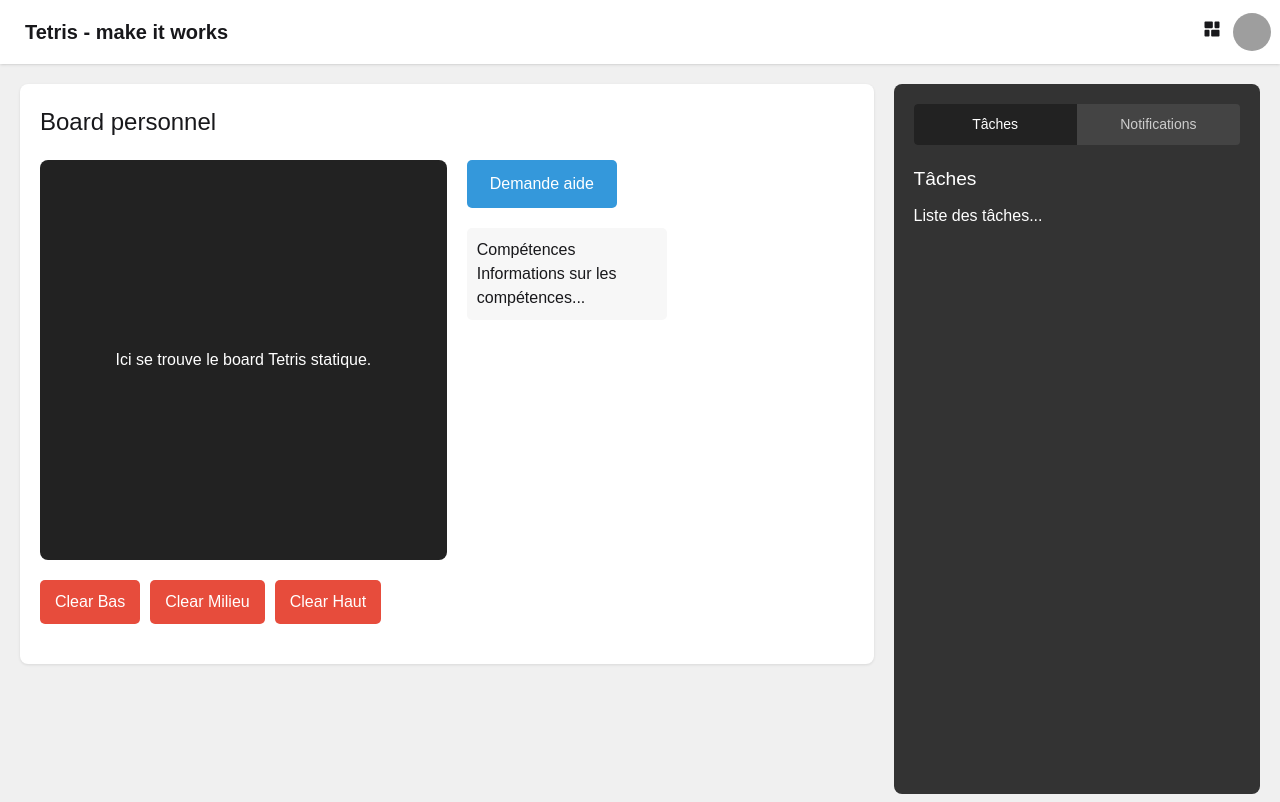
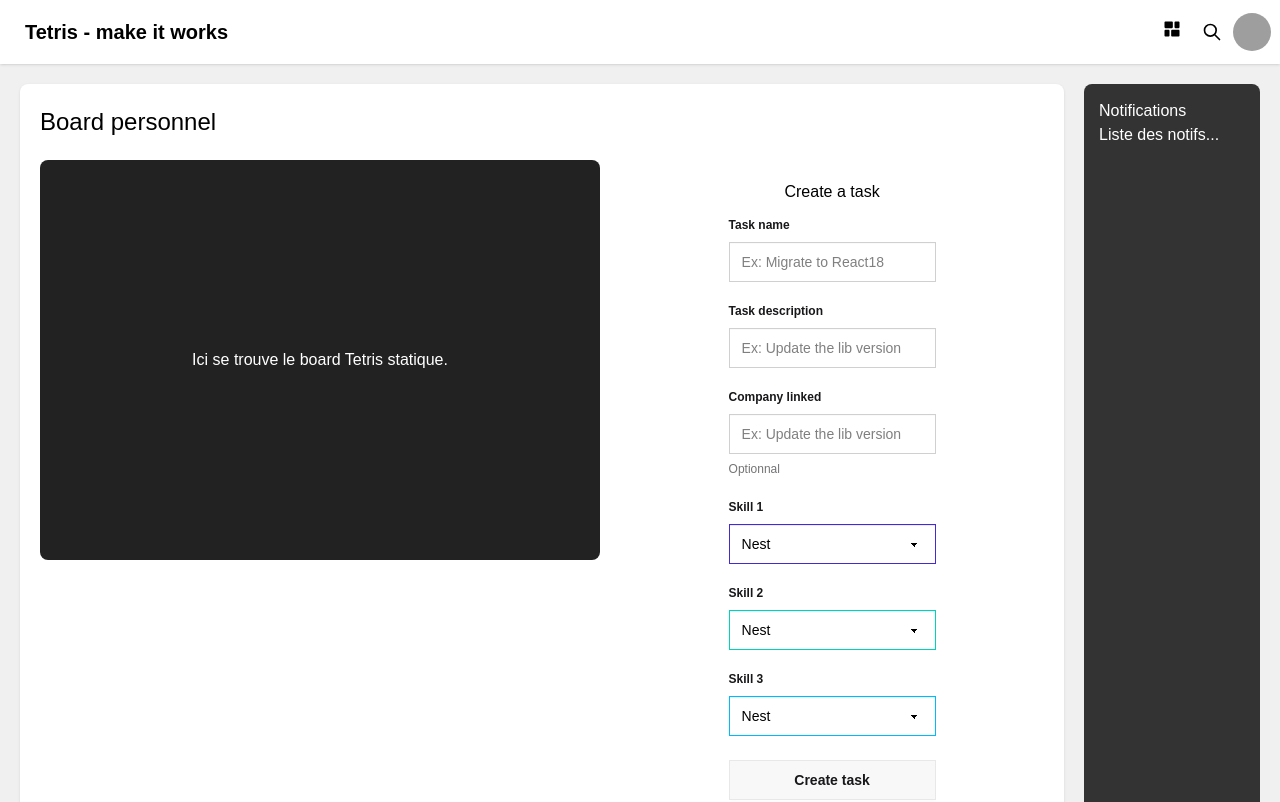
Before and after one commit to Clarence1208/Tetris-MakeItWork-FRONT, a React (Vite) app: page / in a window 1280 px wide. Shown: the top 802 px of the page. Built offline with nearby package versions, Linux system fonts and the light colour scheme; grey boxes are pictures that could not be loaded.

Commit message:
feat(add); button + modif homepage

```diff
--- a/src/App.css
+++ b/src/App.css
@@ -6,6 +6,10 @@
     padding: 0;
   height: 100vh;
   width: 100vw;
+  color: black;
+}
+body {
+  color: black;
 }
 
 a {
@@ -42,7 +46,3 @@ a {
 .card {
   padding: 2em;
 }
-
-.read-the-docs {
-  color: #888;
-}
--- a/src/Header.tsx
+++ /dev/null
@@ -1,55 +0,0 @@
-export default function Header() {
-    return (
-        <div className="navbar bg-base-100 shadow-sm">
-            <div className="flex-1">
-                <a className="btn btn-ghost text-xl">Tetris - make it works</a>
-            </div>
-            <div className="flex-none">
-                <div className="dropdown dropdown-end">
-                    <div tabIndex={0} role="button" className="btn btn-ghost btn-circle">
-                        <div className="indicator">
-                            <svg xmlns="http://www.w3.org/2000/svg" className="h-5 w-5" fill="none" viewBox="0 0 24 24"
-                                 stroke="currentColor">
-                                <path strokeLinecap="round" strokeLinejoin="round" strokeWidth="2"
-                                      d="M3 3h2l.4 2M7 13h10l4-8H5.4M7 13L5.4 5M7 13l-2.293 2.293c-.63.63-.184 1.707.707 1.707H17m0 0a2 2 0 100 4 2 2 0 000-4zm-8 2a2 2 0 11-4 0 2 2 0 014 0z"/>
-                            </svg>
-                            <span className="badge badge-sm indicator-item">8</span>
-                        </div>
-                    </div>
-                    <div
-                        tabIndex={0}
-                        className="card card-compact dropdown-content bg-base-100 z-1 mt-3 w-52 shadow">
-                        <div className="card-body">
-                            <span className="text-lg font-bold">8 Items</span>
-                            <span className="text-info">Subtotal: $999</span>
-                            <div className="card-actions">
-                                <button className="btn btn-primary btn-block">View cart</button>
-                            </div>
-                        </div>
-                    </div>
-                </div>
-                <div className="dropdown dropdown-end">
-                    <div tabIndex={0} role="button" className="btn btn-ghost btn-circle avatar">
-                        <div className="w-10 rounded-full">
-                            <img
-                                alt="Tailwind CSS Navbar component"
-                                src="https://img.daisyui.com/images/stock/photo-1534528741775-53994a69daeb.webp"/>
-                        </div>
-                    </div>
-                    <ul
-                        tabIndex={0}
-                        className="menu menu-sm dropdown-content bg-base-100 rounded-box z-1 mt-3 w-52 p-2 shadow">
-                        <li>
-                            <a className="justify-between">
-                                Profile
-                                <span className="badge">New</span>
-                            </a>
-                        </li>
-                        <li><a>Settings</a></li>
-                        <li><a>Logout</a></li>
-                    </ul>
-                </div>
-            </div>
-        </div>
-    )
-}
--- a/src/components/Header.tsx
+++ b/src/components/Header.tsx
@@ -1,4 +1,4 @@
-import {RiDashboardHorizontalFill} from "react-icons/ri";
+import { RiDashboardHorizontalFill } from "react-icons/ri";
 export default function Header() {
     return (
         <div className="navbar bg-base-100 shadow-sm">
@@ -15,12 +15,15 @@ export default function Header() {
                         </a>
                     </div>
                 </div>
+                <button className="btn btn-ghost btn-circle">
+                    <svg xmlns="http://www.w3.org/2000/svg" className="h-5 w-5" fill="none" viewBox="0 0 24 24" stroke="currentColor"> <path strokeLinecap="round" strokeLinejoin="round" strokeWidth="2" d="M21 21l-6-6m2-5a7 7 0 11-14 0 7 7 0 0114 0z" /> </svg>
+                </button>
                 <div className="dropdown dropdown-end">
                     <div tabIndex={0} role="button" className="btn btn-ghost btn-circle avatar">
                         <div className="w-10 rounded-full">
                             <img
                                 alt="Profile pic"
-                                src="https://img.daisyui.com/images/stock/photo-1534528741775-53994a69daeb.webp"/>
+                                src="https://img.daisyui.com/images/stock/photo-1534528741775-53994a69daeb.webp" />
                         </div>
                     </div>
                     <ul
--- a/src/components/blockForm/BlockForm.tsx
+++ b/src/components/blockForm/BlockForm.tsx
@@ -1,5 +1,5 @@
 import './BlockForm.css'
-import {ChangeEvent, useState} from "react";
+import {ChangeEvent, FormEvent, useState} from "react";
 import CustomError from "../CustomError.tsx";
 
 
@@ -63,7 +63,7 @@ export default function  BlockForm() {
         console.log(taskFormData);
     }
 
-    async function handleSubmitTaskForm(event){
+    async function handleSubmitTaskForm(event: FormEvent){
         event.preventDefault();
             try {
                 // Call the API to create the card
--- a/src/pages/home/Homepage.css
+++ b/src/pages/home/Homepage.css
@@ -14,93 +14,65 @@ html, body {
     min-height: 100vh;
   }
 
-  /* --- Layout principal (2 colonnes) --- */
   .main-layout {
     display: flex;
     flex: 1;
     padding: 20px;
-    gap: 20px; /* Espace entre la colonne de gauche et la colonne de droite */
+    gap: 20px;
   }
 
-  /* Colonne gauche */
+  /* Colonne gauche (90%) */
   .left-col {
-    width: 70%;
+    width: 90%;
   }
 
-  /* Board personnel */
   .board-personnel {
     background-color: #fff;
+    color: #000;
     border-radius: 8px;
     box-shadow: 0 1px 3px rgba(0,0,0,0.1);
     padding: 20px;
   }
 
-  /* Titre de section */
   .section-title {
     margin-top: 0;
     font-size: 1.5rem;
     margin-bottom: 20px;
   }
 
-  /* Row principale : Tetris (gauche) + Colonne (bouton aide + compétences) */
   .board-row {
     display: flex;
     gap: 20px;
-    margin-bottom: 20px;
-    align-items: flex-start; /* Aligne en haut */
+    align-items: flex-start;
   }
 
-  /* Board Tetris */
+  /* Tetris board à gauche */
   .tetris-board {
     background-color: #222;
     color: #fff;
-    min-height: 400px;  /* Ajuste la hauteur si besoin */
-    width: 50%;         /* Réduit la largeur */
+    min-height: 400px;
+    flex: 2;
     border-radius: 8px;
     padding: 20px;
-    text-align: center;
     display: flex;
     align-items: center;
     justify-content: center;
   }
 
-  /* Colonne verticale pour bouton aide + compétences */
-  .vertical-col {
-    display: flex;
-    flex-direction: column;
-    gap: 20px;
+  /* Formulaire à droite */
+  .block-form-container {
+    flex: 1;
+    background-color: #fff;
+    padding: 20px;
   }
 
-  /* Bouton Demande aide */
-  .btn-demande-aide {
-    background-color: #3498db;
-    color: #fff;
-    border: none;
-    padding: 12px;
-    border-radius: 5px;
-    cursor: pointer;
-    align-self: flex-start; /* Reste en haut */
-    width: 150px; /* Largeur fixe (optionnel) */
-  }
-  .btn-demande-aide:hover {
-    background-color: #2980b9;
-  }
-
-  /* Compétences (bloc vertical) */
-  .competences {
-    background-color: #f7f7f7;
-    border-radius: 5px;
-    padding: 10px;
-    width: 200px; /* Optionnel : fixe la largeur ou laisse flex */
-  }
-
-  /* Boutons Clear en dessous */
   .clear-actions {
     display: flex;
     justify-content: flex-start;
     gap: 10px;
-    margin: 20px 0;
+    margin-top: 20px;
   }
+
   .btn-clear {
     background-color: #e74c3c;
     color: #fff;
@@ -109,58 +81,26 @@ html, body {
     border-radius: 5px;
     cursor: pointer;
   }
+
   .btn-clear:hover {
     background-color: #c0392b;
   }
 
-  /* --- Colonne droite : Sidebar (onglets Tâches/Notifications) --- */
+  /* Colonne droite (10%) Sidebar */
   .right-col {
-    width: 30%;
+    width: 15%;
     background-color: #333;
     color: #fff;
     border-radius: 8px;
-    padding: 20px;
+    padding: 15px;
   }
 
-  /* Bande d'onglets */
-  .tab-bar {
-    display: flex;
-    background-color: #444;
-    border-radius: 4px;
-    margin-bottom: 20px;
-    overflow: hidden;
+  .sidebar h2 {
+    margin-top: 0;
+    font-size: 1rem; /* adapté à la largeur réduite */
   }
 
-  /* Un onglet (Tâches / Notifications) */
-  .tab {
-    flex: 1;
-    text-align: center;
-    padding: 10px 0;
-    cursor: pointer;
-    color: #ccc;
-    transition: background-color 0.3s, color 0.3s;
-  }
-  .tab:hover {
-    background-color: #555;
-    color: #fff;
-  }
-
-  /* Onglet actif */
-  .tab.active {
-    background-color: #222;
-    color: #fff;
-  }
-
-  /* Tâches & Notifications */
-  .taches, .notifications {
-    margin-top: 10px;
-  }
-  .taches h2, .notifications h2 {
-    margin: 0 0 10px;
-    font-size: 1.2rem;
-  }
-
-  /* --- Footer --- */
+  /* Footer */
   .footer {
     background-color: #222;
     color: #fff;
--- a/src/pages/home/Homepage.tsx
+++ b/src/pages/home/Homepage.tsx
@@ -1,34 +1,27 @@
-import { useState } from "react";
 import "./homepage.css";
+import BlockForm from "../../components/blockForm/BlockForm";
 
 function Homepage() {
-  const [selectedTab, setSelectedTab] = useState<"tasks" | "notifications">("tasks");
-
   return (
     <div className="page-container">
       <main className="main-layout">
-        {/* Colonne gauche */}
         <div className="left-col">
           <section className="board-personnel">
             <h2 className="section-title">Board personnel</h2>
 
-            {/* Row : Tetris Board (gauche) + colonne (Bouton aide + Compétences) */}
             <div className="board-row">
+              {/* Tetris à gauche */}
               <div className="tetris-board">
                 <p>Ici se trouve le board Tetris statique.</p>
               </div>
 
-              {/* Colonne verticale : bouton Demande aide en haut, Compétences en bas */}
-              <div className="vertical-col">
-                <button className="btn-demande-aide">Demande aide</button>
-                <div className="competences">
-                  <h3>Compétences</h3>
-                  <p>Informations sur les compétences...</p>
-                </div>
+              {/* Formulaire à droite */}
+              <div className="block-form-container">
+                <BlockForm />
               </div>
             </div>
 
-            {/* Boutons Clear en dessous */}
+            {/* Boutons Clear */}
             <div className="clear-actions">
               <button className="btn-clear">Clear Bas</button>
               <button className="btn-clear">Clear Milieu</button>
@@ -37,34 +30,10 @@ function Homepage() {
           </section>
         </div>
 
-        {/* Colonne droite : bande Tâches/Notifications */}
+        {/* Colonne droite Notifications */}
         <aside className="right-col sidebar">
-          <div className="tab-bar">
-            <div
-              className={`tab ${selectedTab === "tasks" ? "active" : ""}`}
-              onClick={() => setSelectedTab("tasks")}
-            >
-              Tâches
-            </div>
-            <div
-              className={`tab ${selectedTab === "notifications" ? "active" : ""}`}
-              onClick={() => setSelectedTab("notifications")}
-            >
-              Notifications
-            </div>
-          </div>
-
-          {selectedTab === "tasks" ? (
-            <div className="taches">
-              <h2>Tâches</h2>
-              <p>Liste des tâches...</p>
-            </div>
-          ) : (
-            <div className="notifications">
-              <h2>Notifications</h2>
-              <p>Liste des notifications...</p>
-            </div>
-          )}
+          <h2>Notifications</h2>
+          <p>Liste des notifs...</p>
         </aside>
       </main>
 
--- a/src/routes/PrivateRoute.tsx
+++ b/src/routes/PrivateRoute.tsx
@@ -1,6 +1,6 @@
 import { createBrowserRouter, RouterProvider } from "react-router-dom";
-import Homepage from "../pages/home/homepage";
 import Error404 from "../pages/error404/Error404.tsx";
+import Homepage from "../pages/home/Homepage.tsx";
 
 const router = createBrowserRouter([
   { path: "/home", element: <Homepage />},
```
Also changed, not shown: 1 other file (tests, documents, lock files or other folders).
